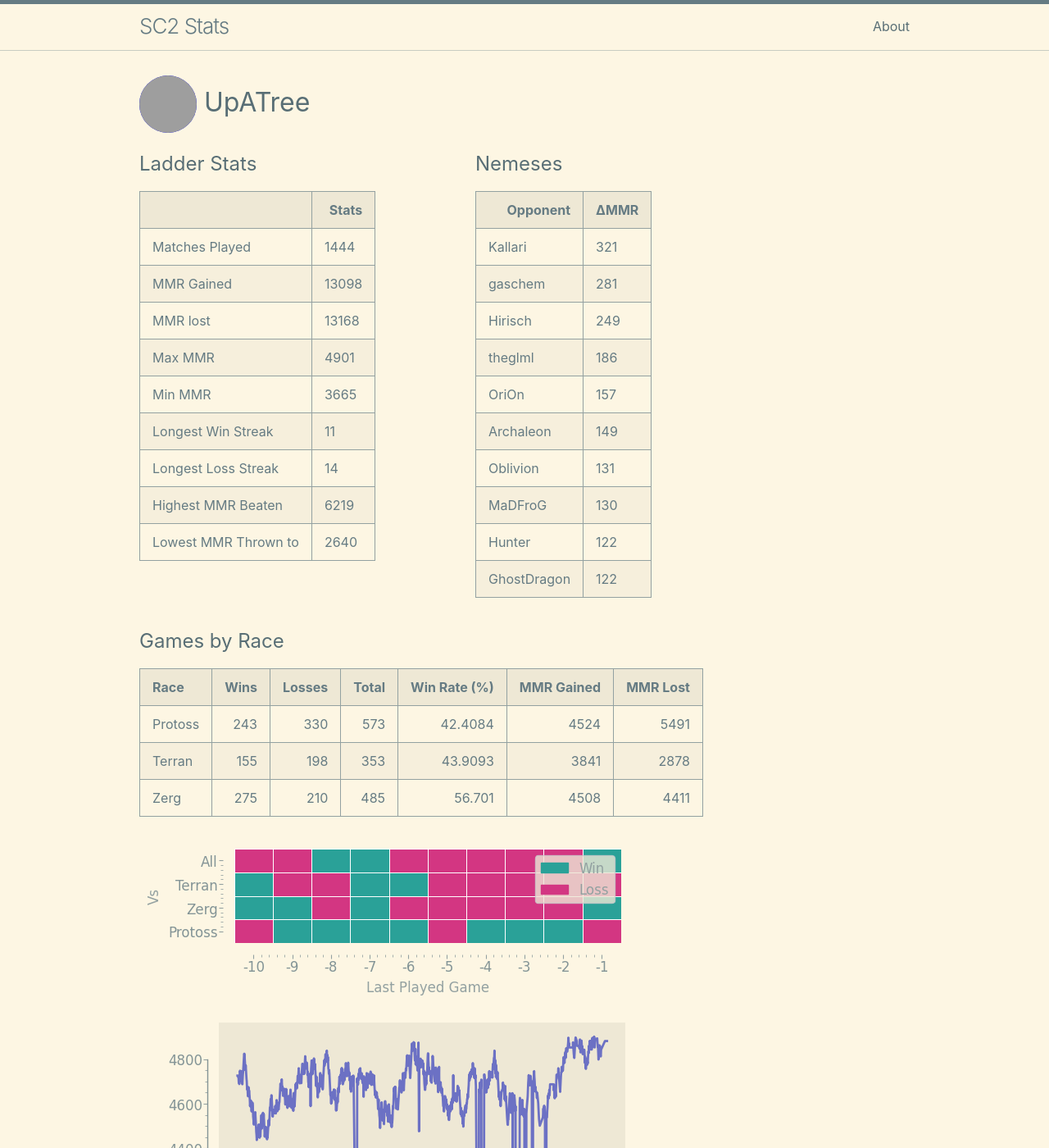
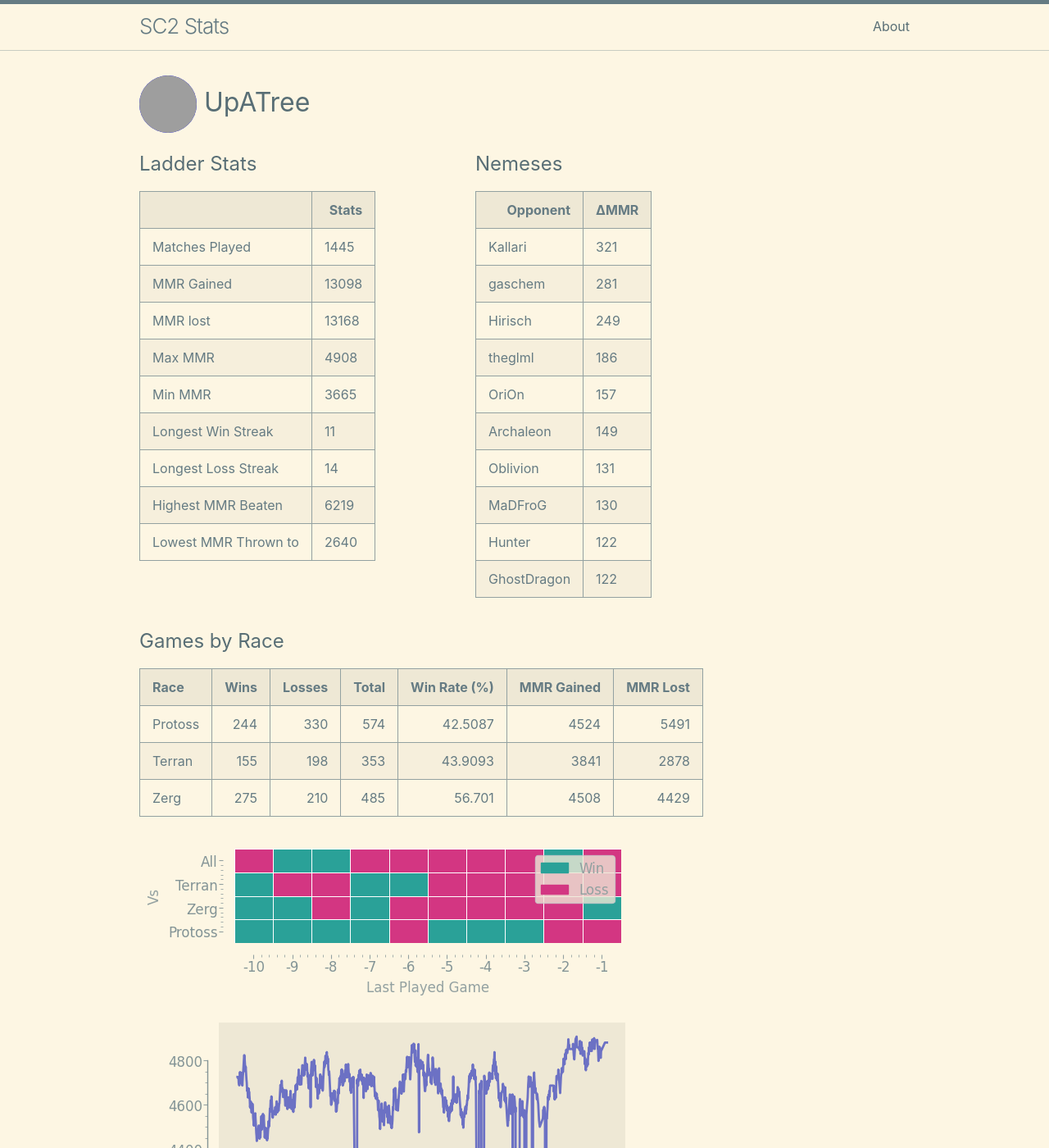
Before and after one commit to kylermurphy/UpATree, a Jekyll site: the page built from docs/index.md, in a window 1280 px wide and 1400 px high. Shown: the whole window at 82% size. Built offline with Jekyll 4.4.1, drawn with Linux system fonts in a browser that asks for light colours; grey boxes are pictures that could not be loaded.

Commit message:
running on push

```diff
--- a/docs/index.md
+++ b/docs/index.md
@@ -18,7 +18,7 @@ layout: home
   <tbody>
     <tr>
       <td>Matches Played</td>
-      <td>1444</td>
+      <td>1445</td>
     </tr>
     <tr>
       <td>MMR Gained</td>
@@ -30,7 +30,7 @@ layout: home
     </tr>
     <tr>
       <td>Max MMR</td>
-      <td>4901</td>
+      <td>4908</td>
     </tr>
     <tr>
       <td>Min MMR</td>
@@ -114,9 +114,9 @@ layout: home
 
 | Race    |   Wins |   Losses |   Total |   Win Rate (%) |   MMR Gained |   MMR Lost |
 |:--------|-------:|---------:|--------:|---------------:|-------------:|-----------:|
-| Protoss |    243 |      330 |     573 |        42.4084 |         4524 |       5491 |
+| Protoss |    244 |      330 |     574 |        42.5087 |         4524 |       5491 |
 | Terran  |    155 |      198 |     353 |        43.9093 |         3841 |       2878 |
-| Zerg    |    275 |      210 |     485 |        56.701  |         4508 |       4411 |
+| Zerg    |    275 |      210 |     485 |        56.701  |         4508 |       4429 |
 
 ![Games by Race](./assets/gm_hist.png)
 
--- a/log.txt
+++ b/log.txt
@@ -641,3 +641,4 @@ Writing a log file 2025-03-24 16:53:12.
 Writing a log file 2025-03-24 17:21:14.
 Writing a log file 2025-03-24 17:47:49.
 Writing a log file 2025-03-24 18:32:45.
+Writing a log file 2025-03-24 18:52:07.
```
Also changed, not shown: docs/assets/MMR.png, docs/assets/daily.png, docs/assets/gm_hist.png, docs/assets/r_wrt.png, 1 other file.
